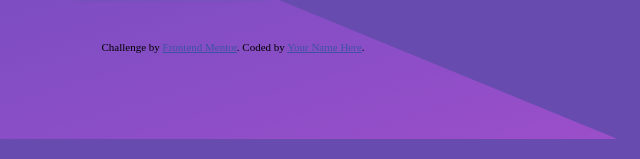
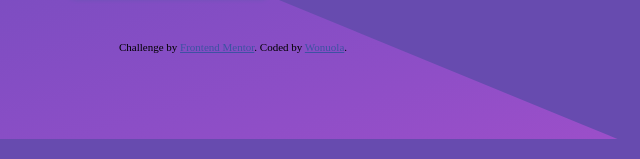
Before and after one commit to wonuola-y/huddle, a plain HTML site: page huddle-landing-page-with-single-introductory-section-master/index.html in a window 1280 px wide. Shown: the part 638-797 px from the top of the page, 407-1047 px from the left. Drawn offline with Linux system fonts and the light colour scheme.

Commit message:
Update index.html

```diff
--- a/huddle-landing-page-with-single-introductory-section-master/index.html
+++ b/huddle-landing-page-with-single-introductory-section-master/index.html
@@ -37,7 +37,7 @@
     <footer>
       <p class="attribution">
         Challenge by <a href="https://www.frontendmentor.io?ref=challenge" target="_blank">Frontend Mentor</a>.
-        Coded by <a href="#">Your Name Here</a>.
+        Coded by <a href="#">Wonuola</a>.
       </p>
     </footer>
  </main>
```
